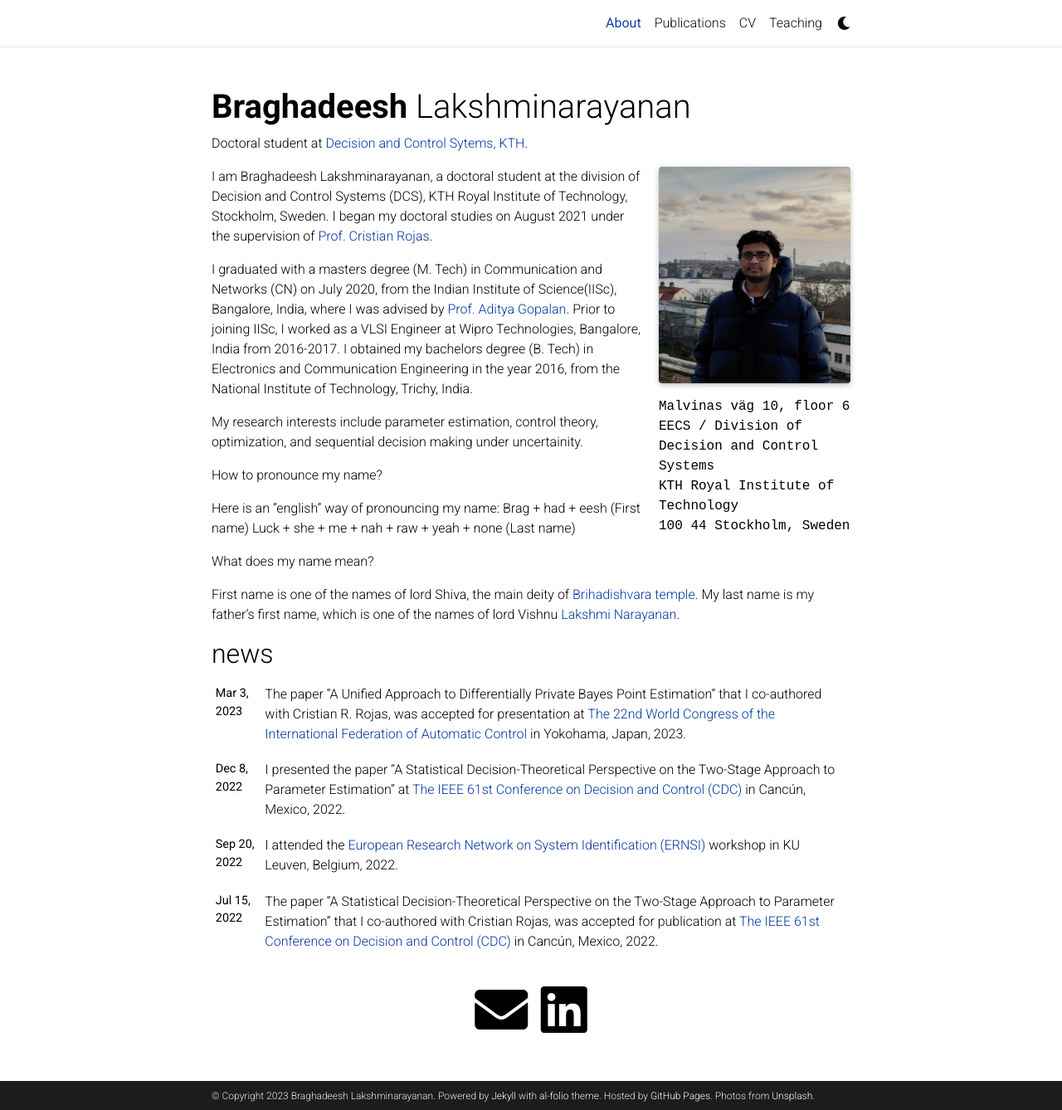
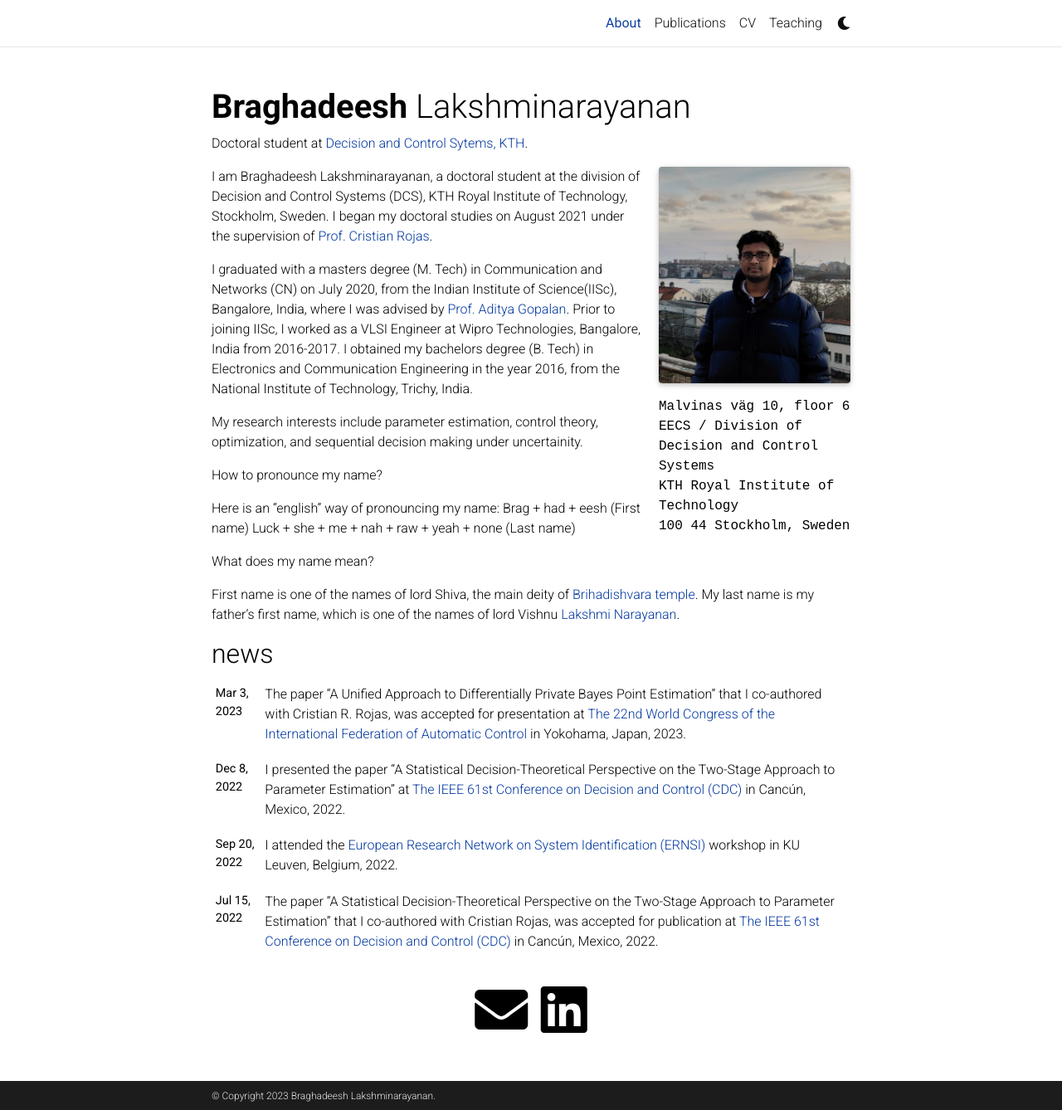
Before and after one commit to Braghadeeshln/Braghadeeshln.github.io, a Jekyll site: the page built from _pages/about.md, in a window 1280 px wide and 1338 px high. Shown: the whole window at 83% size. Built offline with Jekyll 4.4.1, drawn with Linux system fonts in a browser that asks for light colours; full-size pictures stand in for the smaller copies a plugin makes; comment, search, counter and statistics services are not loaded; a style sheet for code colours, icons or effects is not loaded.

Commit message:
changed footnote

```diff
--- a/_config.yml
+++ b/_config.yml
@@ -9,11 +9,7 @@
 email: blak@kth.se
 description: > # the ">" symbol means to ignore newlines until "footer_text:"
   A simple, whitespace theme for academics. Based on [*folio](https://github.com/bogoli/-folio) design.
-footer_text: >
-  Powered by <a href="https://jekyllrb.com/" target="_blank">Jekyll</a> with <a href="https://github.com/alshedivat/al-folio">al-folio</a> theme.
-  Hosted by <a href="https://pages.github.com/" target="_blank">GitHub Pages</a>.
-  Photos from <a href="https://unsplash.com" target="_blank">Unsplash</a>.
-keywords: jekyll, jekyll-theme, academic-website, portfolio-website  # add your own keywords or leave empty
+keywords:   # add your own keywords or leave empty
 
 lang: en # the language of your site (for example: en, fr, cn, ru, etc.)
 icon: kth_logo.png  # the emoji used as the favicon (alternatively, provide image name in /assets/img/)
```
Also changed, not shown: assets/css/main.scss (line endings or trailing spaces).
